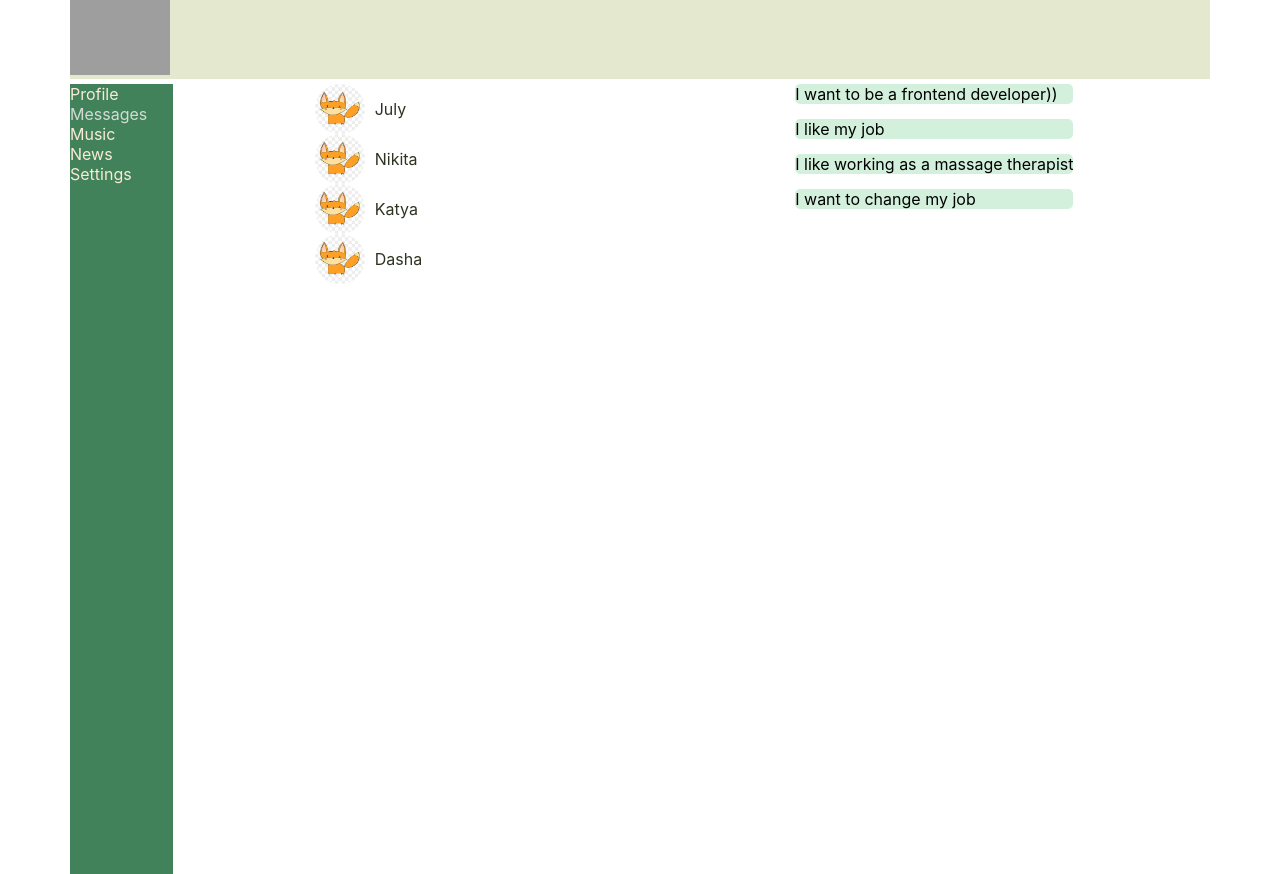
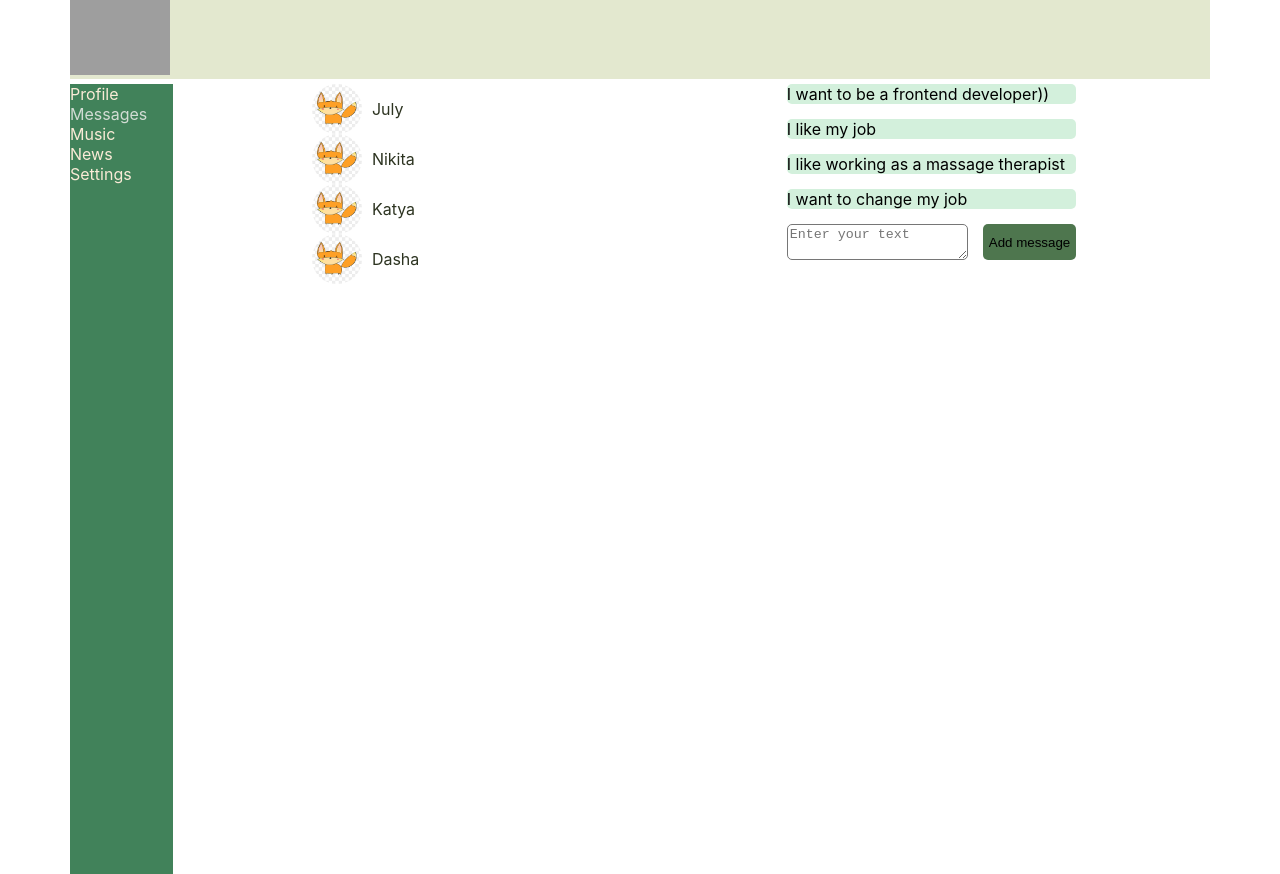
Before and after one commit to JulyBO7/social-network, a React (Create React App) app: page /messages in a window 1280 px wide. Built offline with nearby package versions, Linux system fonts and the light colour scheme; grey boxes are pictures that could not be loaded.

Commit message:
button and textarea added to Messages.tsx

```diff
--- a/src/App.tsx
+++ b/src/App.tsx
@@ -4,12 +4,11 @@ import { Profile } from './profile/Profile';
 import { Menu } from './menu/Menu';
 import { BrowserRouter, Route } from 'react-router-dom';
 import { Communication} from './messages/Communication';
-import { AddPostAction, StateType, UpdateNewPostAction } from './state/store';
+import { ActionType, StateType } from './state/store';
 
 type AppPropsType = {
   state: StateType
-  updateNewPostText: (action: UpdateNewPostAction)=> void
-  addPost: (action: AddPostAction)=> void
+  dispatch: (action: ActionType)=> void
 }
 
 const App: React.FC <AppPropsType> = (props) => {
@@ -18,9 +17,10 @@ const App: React.FC <AppPropsType> = (props) => {
       <div className="App">
         <Header />
         <Route path='/profile' render={()=> <Profile  profilePage={props.state.profilePage}
-                                                      updateNewPostText={props.updateNewPostText}
-                                                      addPost = {props.addPost} />}></Route>
-        <Route path='/messages' render={()=> <Communication state={props.state.dialogsPage} />}></Route>
+                                                      dispatch={props.dispatch}
+                                                       />}></Route>
+        <Route path='/messages' render={()=> <Communication state={props.state.dialogsPage}
+                                                            dispatch={props.dispatch}/>}></Route>
         <Menu />
       </div>
     </BrowserRouter>
--- a/src/index.tsx
+++ b/src/index.tsx
@@ -7,7 +7,9 @@ import { store } from './state/store';
 
 const rerenderEntireTree = ()=> {
   ReactDOM.render(
-    <App state={store.getState()} updateNewPostText={store.dispatch.bind(store)} addPost = {store.dispatch.bind(store)} />,
+    <App  state={store.getState()}
+          dispatch={store.dispatch.bind(store)}
+           />,
   document.getElementById('root')
 )
 }
--- a/src/messages/Communication.tsx
+++ b/src/messages/Communication.tsx
@@ -1,18 +1,19 @@
 import s from './communication.module.css'
 import { Dialogs } from './dialogs/Dialogs'
 import { Messages } from './message/Messages'
-import { DialogsPageType } from '../state/store'
+import { ActionType, DialogsPageType } from '../state/store'
 
 
 type CommunicationPropsType = {
     state: DialogsPageType
+    dispatch: (action: ActionType)=>void
 }
 export const Communication: React.FC<CommunicationPropsType> = (props) => {
     return (
         <div className={s.dialogs}>
             <Dialogs dialogs={props.state.dialogs} />
 
-            <Messages messages={props.state.messages} />
+            <Messages messages={props.state.messages} dispatch={props.dispatch} newTextMessage ={props.state.newTextMessage} />
         </div>
     )
 
--- a/src/messages/dialogs/Dialogs.tsx
+++ b/src/messages/dialogs/Dialogs.tsx
@@ -2,11 +2,11 @@ import { NavLink } from 'react-router-dom'
 import s from './dialogs.module.css'
 import React from 'react'
 import image from '../../assets/image/pngtree-original-hand-painted-animal-cute-little-fox-png-image_2626055.jpg'
-import { DialogType, DialogsType } from '../../state/store'
+import { ActionType, DialogType, DialogsType } from '../../state/store'
 
 
 
-export const Dialogs: React.FC<{dialogs: DialogsType }> = ({dialogs}) => {
+export const Dialogs: React.FC<{dialogs: DialogsType}> = ({dialogs}) => {
     return (
         <div>
             {dialogs.map((dialog: DialogType) => {
--- a/src/messages/message/Messages.tsx
+++ b/src/messages/message/Messages.tsx
@@ -1,11 +1,37 @@
-import { MessagesType } from '../../state/store'
+import { ChangeEvent } from 'react'
+import { ActionType, MessagesType, addMessageAC, updateNewTextMessageAC } from '../../state/store'
 import s from './message.module.css'
+import {KeyboardEvent} from 'react'
 
 
-export const Messages: React.FC<{messages: MessagesType}> = ({messages}) => {
-    return (
-        <div>
-            {messages.map(message =>  <div className={s.message}> {message.message} </div>)}
-        </div>
-    )
-}
+export const Messages: React.FC<{   messages: MessagesType,
+                                    dispatch: (action: ActionType)=> void,
+                                    newTextMessage: string  }> = ({messages, dispatch, newTextMessage}) => {
+
+        const onChangeUpdateNewTextMessage = (e: ChangeEvent<HTMLTextAreaElement>) => {
+            dispatch(updateNewTextMessageAC(e.currentTarget.value))
+        }
+        const onClickAddNewMessage = ()=> {
+            dispatch(addMessageAC())
+        }
+        const onKeyPressAddNewMessage = (e: KeyboardEvent<HTMLTextAreaElement>) => {
+            if (e.key === 'Enter') {
+                dispatch(addMessageAC())
+            }
+        }
+
+        return (
+            <div>
+                {messages.map(message => <div className={s.message}> {message.message} </div>)}
+                <div className={s.buttonTextarea}>
+                    <textarea   className={s.textarea}
+                                value={newTextMessage}
+                                onChange={onChangeUpdateNewTextMessage}
+                                onKeyPress={onKeyPressAddNewMessage}
+                                placeholder='Enter your text' />
+                    <button className={s.button}
+                            onClick={onClickAddNewMessage}> Add message </button>
+                </div>
+            </div>
+        )
+    }
--- a/src/messages/message/message.module.css
+++ b/src/messages/message/message.module.css
@@ -3,7 +3,23 @@
     border-radius: 5px;
     margin-bottom: 15px;
 }
-.message:nth-child(1,3){
+/* .message:nth-child(1,3){
     background-color: rgb(7, 235, 79);
 
+} */
+.buttonTextarea{
+    display: flex;
+    gap: 15px;
 }
+.button{
+    border-radius: 5px;
+    background-color: rgb(78, 118, 78);
+    border: 0
+}
+.button:hover{
+    background-color: rgb(48, 78, 48);
+
+  }
+  .textarea{
+    border-radius: 5px;
+  }
--- a/src/profile/Profile.tsx
+++ b/src/profile/Profile.tsx
@@ -1,18 +1,18 @@
 import s from './profile.module.css'
 import { MyPosts } from './my posts/MyPosts';
 import { ProfileInfo } from './profileInfo/ProfileInfo';
-import { AddPostAction, ProfilePageType, UpdateNewPostAction } from '../state/store';
+import { ActionType, AddPostAction, ProfilePageType, UpdateNewPostAction } from '../state/store';
 
 
 export const Profile: React.FC<{    profilePage: ProfilePageType,
-                                    updateNewPostText: (action: UpdateNewPostAction)=> void,
-                                    addPost: (action: AddPostAction)=> void }> = ({ profilePage, updateNewPostText, addPost }) => {
+                                    dispatch: (action: ActionType) => void
+                                    }> = ({ profilePage, dispatch }) => {
 
     return (
         <section className={s.profile}>
             <ProfileInfo />
             <div>
-            <MyPosts profilePage={profilePage} updateNewPostText={updateNewPostText} addPost= {addPost}   />
+            <MyPosts profilePage={profilePage} dispatch={dispatch}  />
             </div>
         </section>
     )
--- a/src/profile/my posts/MyPosts.tsx
+++ b/src/profile/my posts/MyPosts.tsx
@@ -1,4 +1,4 @@
-import { AddPostAction, ProfilePageType, UpdateNewPostAction, addPostAC, updateNewPostTextAC } from '../../state/store'
+import { ActionType, AddPostAction, ProfilePageType, UpdateNewPostAction, addPostAC, updateNewPostTextAC } from '../../state/store'
 import { Post } from './post/Post'
 import s from './MyPosts.module.css'
 import React from 'react'
@@ -7,22 +7,22 @@ import { KeyboardEvent } from 'react'
 
 
 export const MyPosts: React.FC<{    profilePage: ProfilePageType,
-                                    updateNewPostText: (action: UpdateNewPostAction)=> void
-                                    addPost: (action: AddPostAction)=> void }> = ({ profilePage, updateNewPostText, addPost }) => {
+                                    dispatch: (action: ActionType)=> void
+                                   }> = ({ profilePage, dispatch}) => {
 
     const onClickHeandler = () => {
-        addPost(addPostAC())
+        dispatch(addPostAC())
     }
 
     const onKeyPressHeandler = (e: KeyboardEvent<HTMLTextAreaElement>) => {
         if (e.key === 'Enter'){
-            addPost(addPostAC())
+            dispatch(addPostAC())
         }
     }
     const refTextarea:React.RefObject<HTMLTextAreaElement> = React.createRef()
 
     const onChangeHeandler = ()=> {
-        updateNewPostText(updateNewPostTextAC(refTextarea.current ? refTextarea.current.value : ''))
+        dispatch(updateNewPostTextAC(refTextarea.current ? refTextarea.current.value : ''))
     }
     return (
         <div>
--- a/src/state/store.ts
+++ b/src/state/store.ts
@@ -12,6 +12,7 @@ export type PostType = {
 export type DialogsPageType = {
     dialogs: DialogsType,
     messages: MessagesType
+    newTextMessage: string
 }
 export type DialogsType = Array<DialogType>
 export type DialogType = {
@@ -28,12 +29,13 @@ export type StateType = {
     profilePage: ProfilePageType
     dialogsPage: DialogsPageType
 }
+export type ActionType = AddPostAction | UpdateNewPostAction | UpdateNewTextMessageAction | AddMessageAction
 export type StoreType = {
     _state: StateType
     _callSubscriber: ()=>void
     subscribe: (value: ()=> void)=> void
     getState: ()=> StateType
-    dispatch: (action: AddPostAction | UpdateNewPostAction ) =>void
+    dispatch: (action: ActionType) =>void
     // addPost: ()=> void
     // updateNewPostText: (text: string)=> void
 }
@@ -61,7 +63,8 @@ export let store: StoreType  = {
                     {id: 2, message: 'I like my job'} ,
                     {id: 3, message: 'I like working as a massage therapist'} ,
                     {id: 4, message: 'I want to change my job'}
-            ]
+            ],
+            newTextMessage: ''
         }
     },
     _callSubscriber(){
@@ -88,13 +91,24 @@ export let store: StoreType  = {
                 this._state.profilePage.newPostText = action.text
                 this._callSubscriber()
             }
+        } else if (action.type === 'UPDATE-NEW-MESSAGE-TEXT'){
+            this._state.dialogsPage.newTextMessage = action.text
+            this._callSubscriber()
+        } else if (action.type === 'ADD-MESSAGE'){
+            let newMessage = {
+                id: 5, message: this._state.dialogsPage.newTextMessage
+            }
+            this._state.dialogsPage.messages.push(newMessage)
+            this._callSubscriber()
+            this._state.dialogsPage.newTextMessage = ''
         }
     }
 }
 
 export type AddPostAction = ReturnType<typeof addPostAC>
 export type UpdateNewPostAction = ReturnType<typeof updateNewPostTextAC>
-
+export type UpdateNewTextMessageAction = ReturnType<typeof updateNewTextMessageAC>
+export type AddMessageAction = ReturnType<typeof addMessageAC >
 
 //функции AC импортируются напрямую в компонент, в котором вызываются, а не прокидываются через объект props
 export const addPostAC = () =>{
@@ -102,6 +116,12 @@ export const addPostAC = () =>{
 }
 export const updateNewPostTextAC = (text: string) =>{
     return {type: 'UPDATE-NEW-POST-TEXT', text} as const
+}
+export const updateNewTextMessageAC = (text: string) =>{
+    return {type: 'UPDATE-NEW-MESSAGE-TEXT', text} as const
+}
+export const addMessageAC = () =>{
+    return {type: 'ADD-MESSAGE'} as const
 }
     // addPost () {
     //     let newPost = {
```
